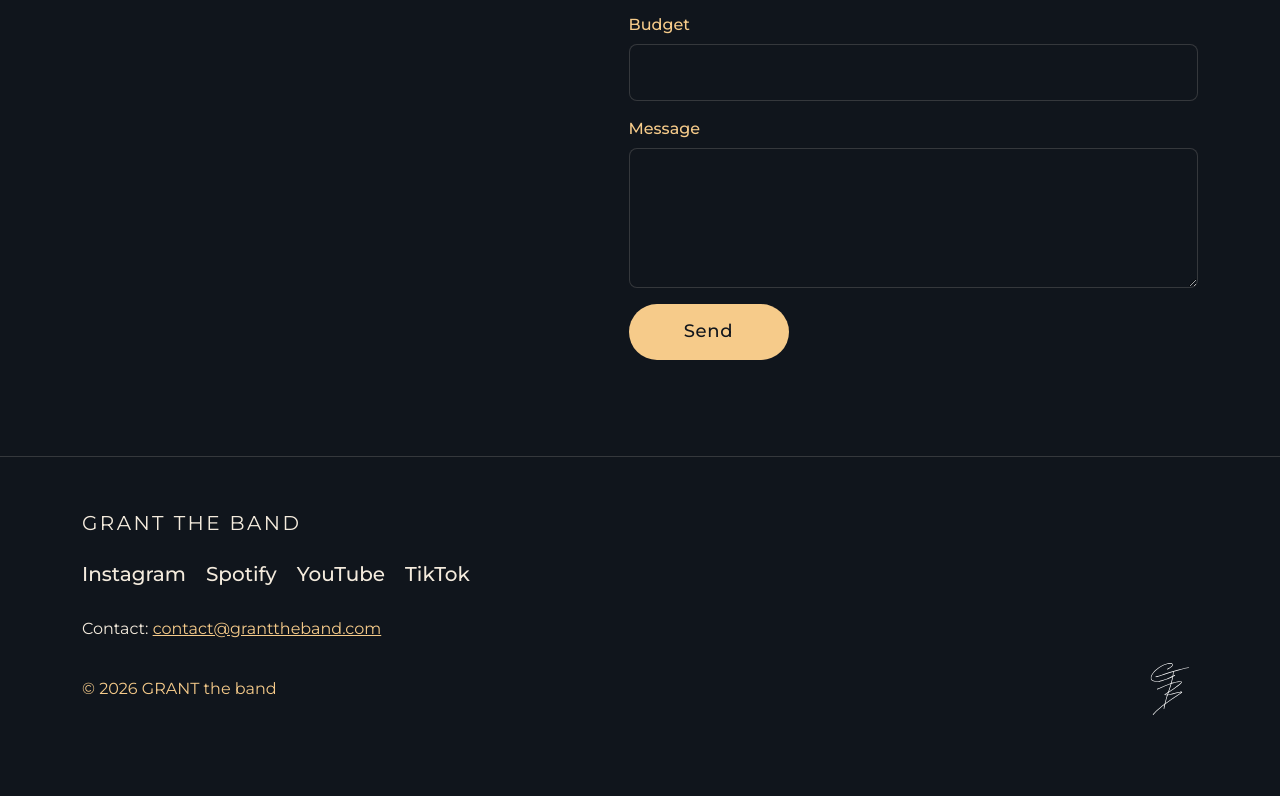
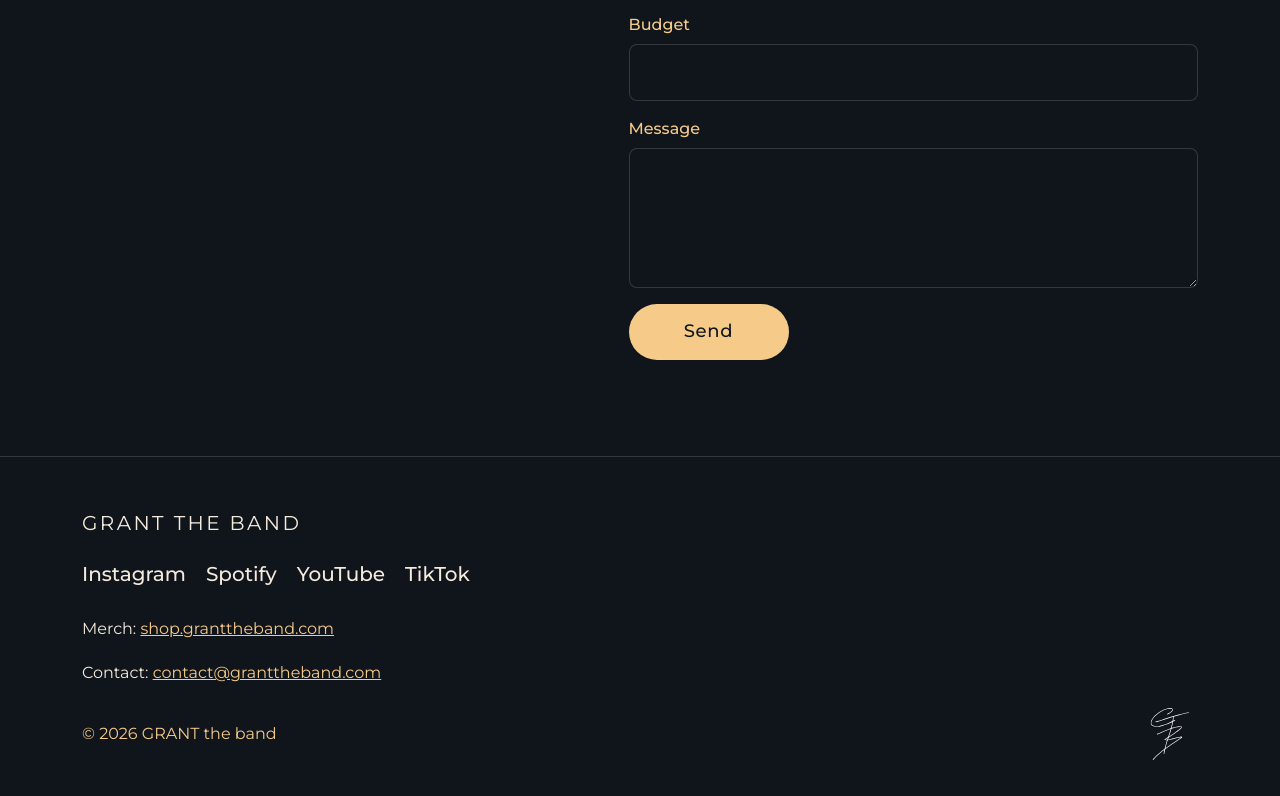
Before and after one commit to noahglevine/Grant-the-band-Website, an Astro site: page /book in a window 1280 px wide. Shown: the part 4550-5346 px from the top of the page. Before the commit the page ends 5307 px from the top, so only its background shows below. Built offline with nearby package versions, Linux system fonts and the light colour scheme; Astro itself is replaced by a stand-in of ours; a web font is replaced by a local one.

Commit message:
Add Merch line to the footer

```diff
--- a/src/components/Footer.astro
+++ b/src/components/Footer.astro
@@ -20,6 +20,7 @@ const credits = creditsInUse();
         <li><a href={s.href} rel="noopener">{s.label}</a></li>
       ))}
     </ul>
+    <p class="merch">Merch: <a href={links.merch} rel="noopener">shop.granttheband.com</a></p>
     {bookingEmail && <p class="booking">Contact: <BookingEmail /></p>}
     {credits.length > 0 && (
       <p class="credits">
@@ -75,6 +76,7 @@ const credits = creditsInUse();
       gap: 0 8px;
     }
   }
+  .merch,
   .booking,
   .credits {
     margin: 0;
```
